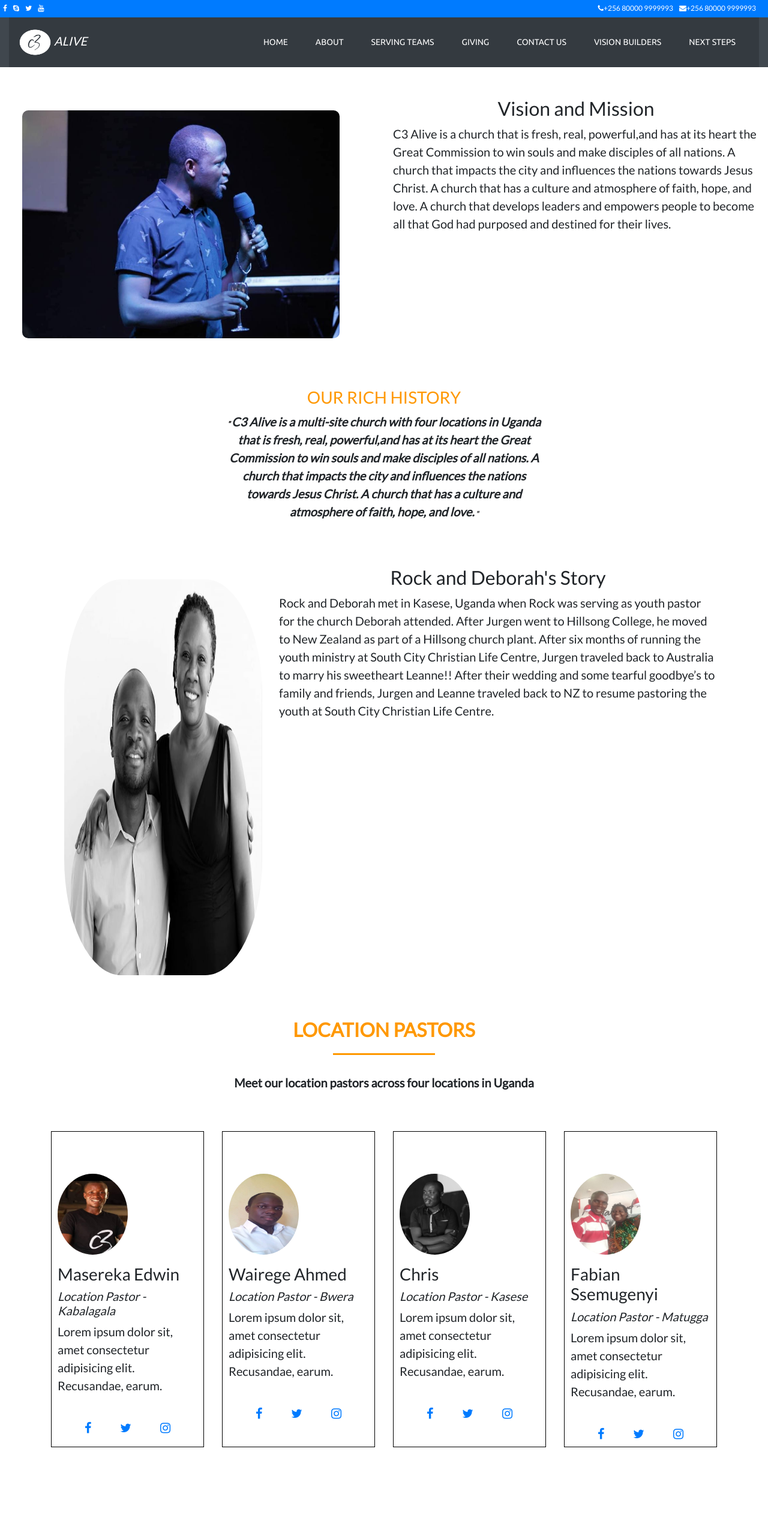
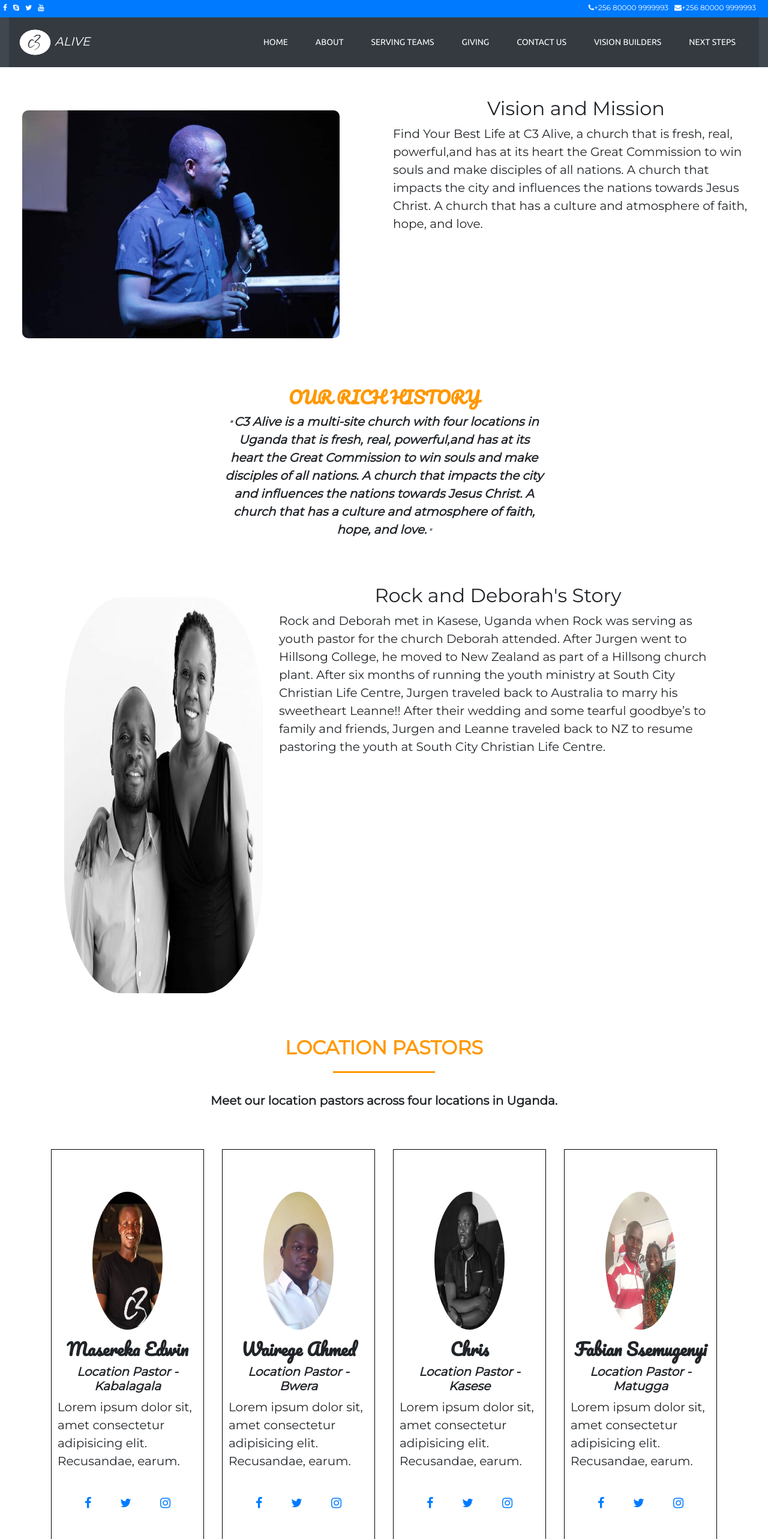
Before and after one commit to ernesthenry/c3churchwebsite, a React (Create React App) app: page /#/ in a window 1280 px wide. Shown: the top 2566 px of the page at 60% size. Built offline with nearby package versions, Linux system fonts and the light colour scheme.

Commit message:
Modify the Homepage Design

```diff
--- a/src/App.css
+++ b/src/App.css
@@ -2,12 +2,24 @@
 body {
     margin: 0%;
     padding: 0%;
-    font-family: "Lato";
+    font-family: "Montserrat" !important;
 }
 
 body p{
   font-size: 20px !important;
 }
+
+body h3{
+  font-family: 'Pacifico' !important;
+  text-align: center;
+  font-weight: bold ;
+}
+body  h5, h6{
+  text-align: center;
+  font-weight: bold;
+}
+
+
 .top-bar span{
   font-size: 12px;
   padding: 1px 5px;
@@ -37,11 +49,6 @@ body p{
 .active .nav-link {
   color: #00e8e8 !important;
 }
-/* .latest-sermon{
-  background-image: url(./images/preaching.png);
-  background-attachment: fixed;
-  background-size: cover;
-} */
 
 .lead  img{
   height: 85vh;
@@ -66,19 +73,20 @@ body p{
 }
 
 .location-pastors{
-  height: 100%;
   font-size: 20px;
 }
 .location-pastor{
   padding: 70px 10px;
-  height: 70%;
+  height: 100vh;
   border: 1px solid black;
   margin: 50px auto;
 }
 
 .location-pastor img{
-  height: 35%;
-
+   height: 35%;
+   margin-left:25%;
+   margin-right: 5%;
+   width: 100%;
 }
 
 
@@ -130,6 +138,11 @@ body p{
   width: 170px;
   margin: 20px auto 5px;
 
+}
+.location-pastor:hover{
+  box-shadow: 0 0 15px 5px #ff9800;
+  cursor: pointer;
+  transition: 0.5s;
 }
 
 
--- a/src/App/components/ExecutiveTeam.js
+++ b/src/App/components/ExecutiveTeam.js
@@ -10,7 +10,7 @@ const ExecutiveTeam = () => {
     return(
         <div className='container text-center executive-teams'>
          <h2 className="text-center">The Executive Team</h2>
-        <p className="mt-3 text-center" style={{"font-size":"20px", fontWeight:'bold'}}>Meet our location directors across  four locations in Uganda</p>
+        <p className="mt-3 text-center" style={{"font-size":"20px", fontWeight:'bold'}}>Meet our location directors across  four locations in Uganda.</p>
         <div className="row mb-5">
             <div className='col-sm-6 col-xs-6 col-md-3'>
                 <Card  className="executives">
--- a/src/App/components/LocationPastors.js
+++ b/src/App/components/LocationPastors.js
@@ -1,5 +1,4 @@
 import React from 'react'
-import Card from 'react-bootstrap/Card'
 import wairege from './images/wairege.jpg'
 import fabian from './images/fabian.jpg'
 import chris from './images/chris.jpg'
@@ -9,7 +8,7 @@ const LocationPastors = () => {
     return(
         <div className='container location-pastors'>
                 <h2>Location Pastors</h2>
-                <p className="mt-3 text-center" style={{"font-size": "20px", fontWeight: 'bold'}}>Meet our location pastors across four locations in Uganda</p>
+                <p className="mt-3 text-center" style={{"font-size": "20px", fontWeight: 'bold'}}>Meet our location pastors across four locations in Uganda.</p>
                 <div className="row mb-5">
                     <div className='col-xs-6 col-md-3'>
                         <div className="location-pastor">
--- a/src/App/components/NavBar.js
+++ b/src/App/components/NavBar.js
@@ -44,17 +44,17 @@ const NavBar = () => {
 
         <Container fluid className="Navbar">
             <Navbar collapseOnSelect expand="lg" bg="dark" variant="dark">
-                <Navbar.Brand href="#home" className="navbar-brand"><img  src={logoc3} alt="logo"/> <i>ALIVE</i></Navbar.Brand>
+                <Navbar.Brand href="/" className="navbar-brand"><img  src={logoc3} alt="logo"/> <i>ALIVE</i></Navbar.Brand>
                 <Navbar.Toggle aria-controls="responsive-navbar-nav" />
                 <Navbar.Collapse id="responsive-navbar-nav">
                     <Nav className="ml-auto">
                         <NavLink to='/' className="nav-link">HOME</NavLink>
-                        <NavLink to='/about-us' className="nav-link">ABOUT</NavLink>
-                        <NavLink to='/ministries' className="nav-link">SERVING TEAMS</NavLink>
-                        <NavLink to='/giving' className="nav-link">GIVING</NavLink>
-                        <NavLink to='/contact-us' className="nav-link">CONTACT US</NavLink>
-                        <NavLink to='/vision-builders' className="nav-link">VISION BUILDERS</NavLink>
-                        <NavLink to='/next-steps' className="nav-link">NEXT STEPS</NavLink>
+                        <NavLink to='/' className="nav-link">ABOUT</NavLink>
+                        <NavLink to='/' className="nav-link">SERVING TEAMS</NavLink>
+                        <NavLink to='/' className="nav-link">GIVING</NavLink>
+                        <NavLink to='/' className="nav-link">CONTACT US</NavLink>
+                        <NavLink to='/' className="nav-link">VISION BUILDERS</NavLink>
+                        <NavLink to='/' className="nav-link">NEXT STEPS</NavLink>
 
                     </Nav>
 
--- a/src/App/components/Testimonials.js
+++ b/src/App/components/Testimonials.js
@@ -13,7 +13,7 @@ const Testimonials = () => {
                 <div className='col-sm-6 col-xs-6 col-md-4 text-center testimony'>
                     <div className="profile">
                         <img src={ernest} alt="ernest" className="user" />
-                        <blockquote>My life changed when i joined C3 Alive. Before i was influenced by wrong decision making. I got redeemed and my life has never been the same.</blockquote>
+                        <blockquote>My life changed when i joined C3 Alive. Before i had less knolwedge about the kingdom of God. I got redeemed and my life has never been the same.</blockquote>
                         <h3>Kato Ernest Henry</h3>
                         <p><span>Software Developer</span></p>
                     </div>
--- a/src/App/components/Vision.js
+++ b/src/App/components/Vision.js
@@ -8,19 +8,17 @@ const Vision = () => {
             <div className="container-fluid vision">
                 <Row>
 
-                <Col>
+                <Col sm={6}>
                     <img  src={preaching} alt="" />
                 </Col>
 
-                <Col>
+                <Col sm={6}>
                     <h2 className="text-center">Vision and  Mission</h2>
-                    <p>C3 Alive  is a church that is fresh, real, powerful,and has
+                    <p>Find Your Best Life at C3 Alive, a church that is fresh, real, powerful,and has
                     at its heart the Great Commission to win souls and make
                     disciples of all nations. A church that impacts the city and
                     influences the nations towards Jesus Christ. A church that has
-                     a culture and atmosphere of faith, hope, and love. A church that
-                    develops leaders and empowers people to become all that God had
-                    purposed and destined for their lives.</p>
+                     a culture and atmosphere of faith, hope, and love.</p>
                 </Col>
 
 
```
Also changed, not shown: 1 other file (tests, documents, lock files or other folders).
